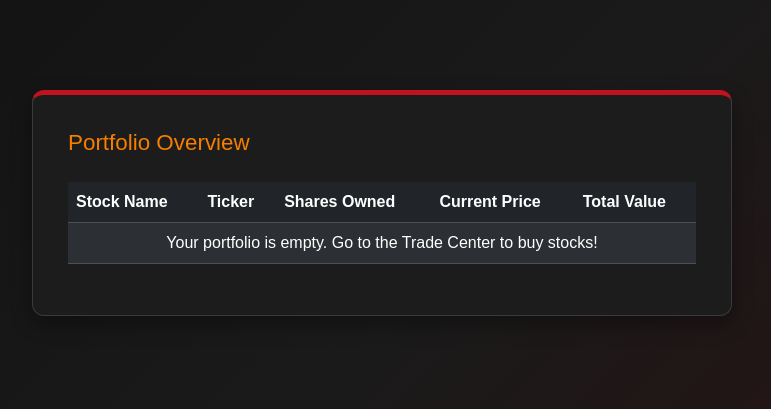
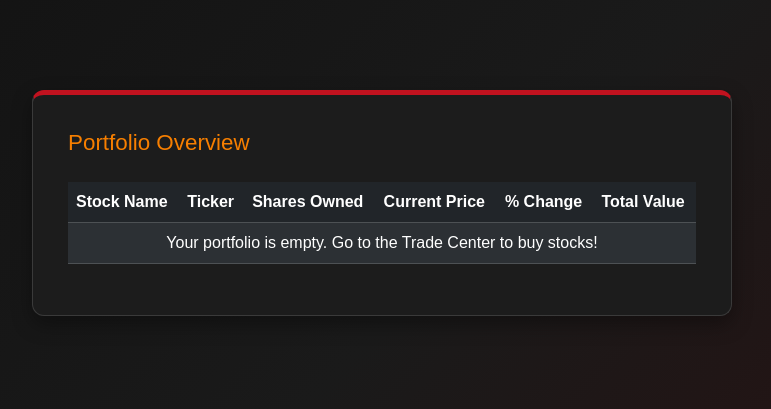
Before and after one commit to JaredFH/TnT-Trading, a Flask app: page /portfolio in a window 1280 px wide. Shown: the part 71-480 px from the top of the page, without its empty margins (258-1029 px from the left). Run offline with Flask 3, Linux system fonts and the light colour scheme; the visitor is signed in with stand-in values (Sample User, id 1); data comes from the database, SQL or seed files in the repository; data that the repository does not hold is empty.

Commit message:
Added Percent Change Functions
Percent Change Functions include:
-Net worth
-Net worth percent change.
These changes allow the user to see the percent change of a stock as well as the net worth change of their stocks.

```diff
--- a/app.py
+++ b/app.py
@@ -187,6 +187,12 @@ class StockInventory(db.Model):
     currentMarketPrice = db.Column(db.Numeric(12, 2), nullable=False)
     createdAt = db.Column(db.DateTime, default=arizona_time, nullable=False)
     updatedAt = db.Column(db.DateTime, default=arizona_time, onupdate=arizona_time, nullable=False)
+
+    @property
+    def percent_change(self):
+        if float(self.initStockPrice) > 0:
+            return ((float(self.currentMarketPrice) - float(self.initStockPrice)) / float(self.initStockPrice)) * 100.0
+        return 0.0
 
 
 class MarketPriceConfig(db.Model):
@@ -418,12 +424,18 @@ def user_dashboard():
         for portfolio, stock in portfolio_items
     )
 
+    orders = OrderHistory.query.filter_by(customerId=current_user.customerId).all()
+    total_buys = sum(float(order.totalValue) for order in orders if order.type == "buy")
+    total_sells = sum(float(order.totalValue) for order in orders if order.type == "sell")
+
     net_worth = float(current_user.availableFunds) + float(total_stock_value)
+    net_worth_change = float(total_stock_value) + total_sells - total_buys
 
     return render_template(
         "dashboards/userdashboard.html",
         total_stock_value=total_stock_value,
-        net_worth=net_worth
+        net_worth=net_worth,
+        net_worth_change=net_worth_change
         )
 
 
--- a/platform/templates/portfolio.html
+++ b/platform/templates/portfolio.html
@@ -13,6 +13,7 @@
                 <th>Ticker</th>
                 <th>Shares Owned</th>
                 <th>Current Price</th>
+                <th>% Change</th>
                 <th>Total Value</th>
             </tr>
         </thead>
@@ -23,11 +24,20 @@
                 <td>{{ stock.ticker }}</td>
                 <td>{{ port.quantity }}</td>
                 <td>${{ "%.2f"|format(stock.currentMarketPrice) }}</td>
+                <td>
+                    {% if stock.percent_change > 0 %}
+                        <span class="text-success">+{{ "%.2f"|format(stock.percent_change) }}%</span>
+                    {% elif stock.percent_change < 0 %}
+                        <span class="text-danger">{{ "%.2f"|format(stock.percent_change) }}%</span>
+                    {% else %}
+                        <span class="text-muted">0.00%</span>
+                    {% endif %}
+                </td>
                 <td>${{ "%.2f"|format(port.quantity * stock.currentMarketPrice) }}</td>
             </tr>
             {% else %}
             <tr>
-                <td colspan="5" class="text-center">Your portfolio is empty. Go to the Trade Center to buy stocks!</td>
+                <td colspan="6" class="text-center">Your portfolio is empty. Go to the Trade Center to buy stocks!</td>
             </tr>
             {% endfor %}
         </tbody>
```
Also changed, not shown: platform/templates/dashboards/userdashboard.html (+9 -0 lines), platform/templates/market.html (+10 -0 lines).
